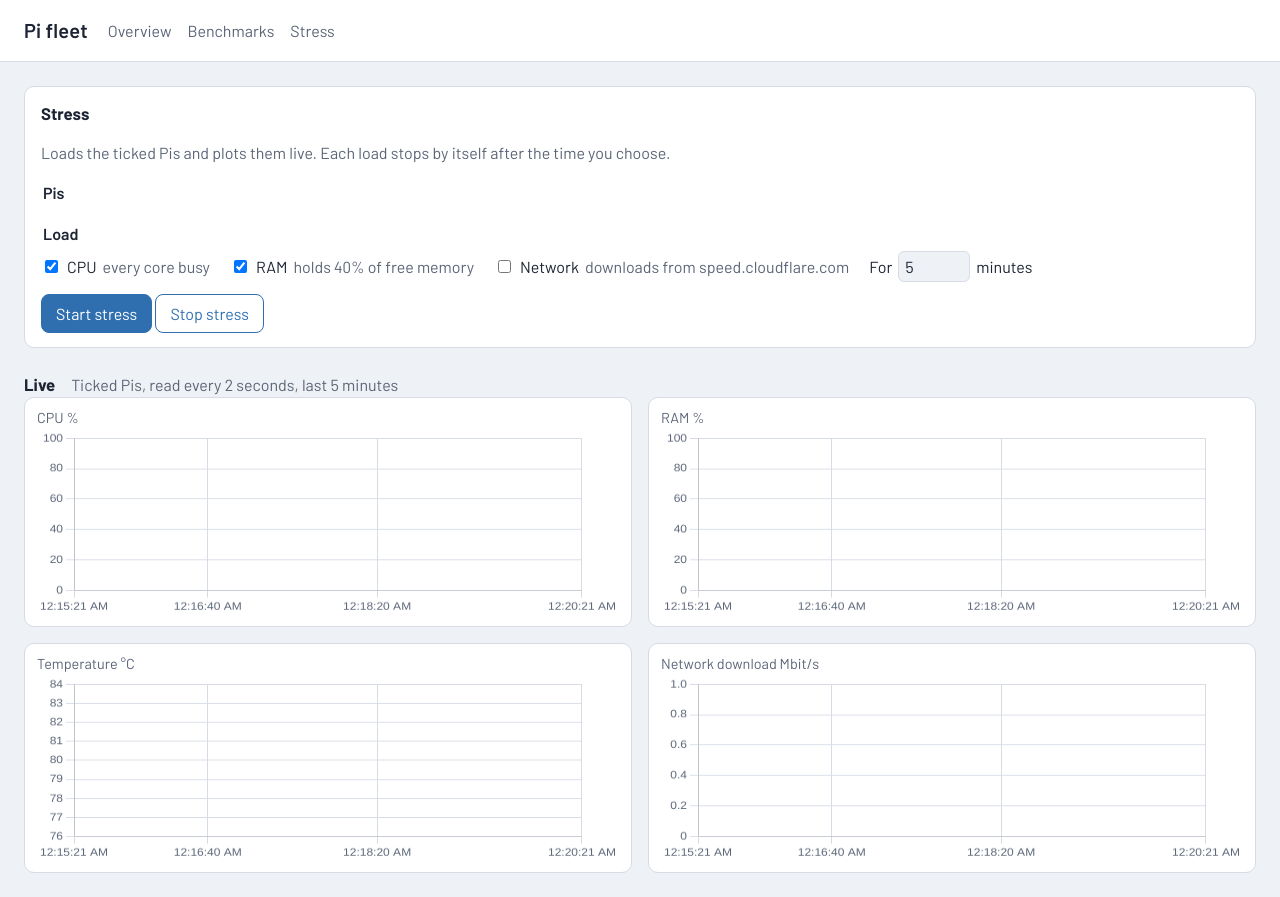
After one commit to automaticdai/rpi-dashboard, a Python web app: template dashboard/rpidash_dashboard/templates/stress.html in a window 1280 px wide. The commit adds this page. Run offline with Jinja, Linux system fonts and the light colour scheme; the template is opened without the code that fills it, so the values that code supplies are empty.

Commit message:
feat: Stress tab with live per-Pi charts (agent /now endpoint, dashboard /api/now)
Co-Authored-By: Claude Opus 5.5 <noreply@anthropic.com>

```diff
--- a/dashboard/rpidash_dashboard/client.py
+++ b/dashboard/rpidash_dashboard/client.py
@@ -79,6 +79,9 @@ class AgentClient:
         return await self._req("POST", host, f"/services/{quote(entry, safe='')}/{quote(action, safe='')}",
                                port=port)
 
+    async def now(self, host: str, port: int | None = None) -> dict:
+        return await self._req("GET", host, "/now", port=port)
+
     async def bench_start(self, host: str, tests: list[str], port: int | None = None) -> dict:
         return await self._req("POST", host, "/bench", port=port, json={"tests": tests})
 
--- a/dashboard/rpidash_dashboard/static/app.js
+++ b/dashboard/rpidash_dashboard/static/app.js
@@ -468,7 +468,6 @@ function bench() {
     try { [pis, table] = await Promise.all([api("GET", "/api/pis"), api("GET", "/api/bench")]); }
     catch (e) { toast(`Couldn't load benchmarks: ${e.message}`); pollTimer = setTimeout(refresh, 10000); return; }
     tickList($("#bench-pis"), pis, "pi", false);
-    tickList($("#stress-pis"), pis, "spi", true);
     renderBenchTable(table.rows, table.running);
     const n = Object.keys(table.running).length;
     $("#bench-run").disabled = n > 0;
@@ -488,6 +487,114 @@ function bench() {
     refresh();
   });
 
+  refresh();
+}
+
+// ---------- stress tab: controls + live charts ----------
+const PI_COLOURS = ["#2f6fb0", "#d55e00", "#009e73", "#cc79a7", "#56b4e9", "#e69f00", "#7a5195", "#8c8c8c"];
+const LIVE_WINDOW_MS = 5 * 60 * 1000;
+const LIVE_METRICS = {
+  cpu: (s) => s.cpu_pct,
+  mem: (s) => (s.mem_total ? (s.mem_used / s.mem_total) * 100 : null),
+  temp: (s) => s.temp_c,
+  net: (s) => (typeof s.net_rx_bps === "number" ? (s.net_rx_bps * 8) / 1e6 : null),
+};
+
+function liveChart(id, opts = {}) {
+  const ink = cssVar("--muted"), line = cssVar("--line");
+  return new Chart(document.getElementById(id), {
+    type: "line",
+    data: { datasets: [] },
+    options: {
+      animation: false, responsive: true, maintainAspectRatio: false, parsing: false, normalized: true,
+      interaction: { mode: "nearest", intersect: false },
+      plugins: { legend: { labels: { color: ink, boxWidth: 12 } } },
+      scales: {
+        x: { type: "linear", grid: { color: line },
+             ticks: { color: ink, maxTicksLimit: 6, maxRotation: 0,
+                      callback: (v) => new Date(v).toLocaleTimeString([], { hour: "2-digit", minute: "2-digit", second: "2-digit" }) } },
+        y: { ticks: { color: ink }, grid: { color: line }, min: opts.min, max: opts.max, suggestedMax: opts.suggestedMax },
+      },
+    },
+  });
+}
+
+function stressPage() {
+  const charts = {
+    cpu: liveChart("l-cpu", { min: 0, max: 100 }),
+    mem: liveChart("l-mem", { min: 0, max: 100 }),
+    temp: liveChart("l-temp", { suggestedMax: 80 }),
+    net: liveChart("l-net", { min: 0 }),
+  };
+  const series = {}; // pi id -> {name, colour, points: {cpu: [], ...}}
+  let order = [];
+  const ticked = (sel) => [...document.querySelectorAll(sel)].filter((i) => i.checked).map((i) => i.value);
+
+  async function seed(p) {
+    // Start each line with the last 10 minutes of stored history, so the charts aren't empty.
+    try {
+      const h = await api("GET", `/api/pis/${encodeURIComponent(p.id)}/history?range=1h`);
+      const since = Date.now() - 10 * 60 * 1000;
+      h.ts.forEach((t, i) => {
+        if (t * 1000 < since) return;
+        const s = { cpu_pct: h.cpu_pct[i], mem_used: h.mem_used[i], mem_total: h.mem_total[i], temp_c: h.temp_c[i], net_rx_bps: h.net_rx_bps[i] };
+        for (const [k, f] of Object.entries(LIVE_METRICS)) series[p.id].points[k].push({ x: t * 1000, y: f(s) });
+      });
+    } catch { /* fine: the line just starts now */ }
+  }
+
+  function draw() {
+    const ids = ticked('#stress-pis input[name="spi"]');
+    const now = Date.now();
+    for (const [k, chart] of Object.entries(charts)) {
+      chart.data.datasets = ids.filter((id) => series[id]).map((id) => ({
+        label: series[id].name, data: series[id].points[k], borderColor: series[id].colour,
+        backgroundColor: series[id].colour, borderWidth: 1.6, pointRadius: 0, tension: 0.2,
+      }));
+      chart.options.scales.x.min = now - LIVE_WINDOW_MS;
+      chart.options.scales.x.max = now;
+      chart.update();
+    }
+  }
+
+  async function poll() {
+    const ids = ticked('#stress-pis input[name="spi"]').filter((id) => series[id]);
+    if (ids.length) {
+      try {
+        const readings = await api("GET", `/api/now?ids=${ids.map(encodeURIComponent).join(",")}`);
+        const cutoff = Date.now() - LIVE_WINDOW_MS - 10000;
+        for (const [id, s] of Object.entries(readings)) {
+          if (!s || !series[id]) continue;
+          for (const [k, f] of Object.entries(LIVE_METRICS)) {
+            const pts = series[id].points[k];
+            pts.push({ x: s.ts * 1000, y: f(s) });
+            while (pts.length && pts[0].x < cutoff) pts.shift();
+          }
+        }
+      } catch { /* keep the last picture; next poll retries */ }
+    }
+    draw();
+    setTimeout(poll, 2000);
+  }
+
+  async function loadPis() {
+    try {
+      const pis = await api("GET", "/api/pis");
+      order = pis.map((p) => p.id);
+      tickList($("#stress-pis"), pis, "spi", true);
+      for (const p of pis) {
+        if (!series[p.id]) {
+          series[p.id] = { name: p.hostname, colour: PI_COLOURS[order.indexOf(p.id) % PI_COLOURS.length],
+                           points: { cpu: [], mem: [], temp: [], net: [] } };
+          if (p.status === "online") seed(p);
+        }
+      }
+    } catch (e) { toast(`Couldn't load Pis: ${e.message}`); }
+  }
+  const refresh = loadPis; // used by the Start/Stop handlers below
+  async function pisLoop() { await loadPis(); setTimeout(pisLoop, 10000); }
+
+  $("#stress-pis").addEventListener("change", draw);
   $("#stress-form").addEventListener("submit", async (e) => {
     e.preventDefault();
     const ids = ticked('#stress-pis input[name="spi"]'), loads = ticked('input[name="load"]');
@@ -509,5 +616,5 @@ function bench() {
     refresh();
   });
 
-  refresh();
+  loadPis().then(() => { poll(); setTimeout(pisLoop, 10000); });
 }
--- a/dashboard/rpidash_dashboard/templates/base.html
+++ b/dashboard/rpidash_dashboard/templates/base.html
@@ -11,7 +11,7 @@
 <body>
 <header class="top">
   <a class="brand" href="/">Pi fleet</a>
-  <nav class="nav"><a href="/">Overview</a><a href="/bench">Benchmarks</a></nav>
+  <nav class="nav"><a href="/">Overview</a><a href="/bench">Benchmarks</a><a href="/stress">Stress</a></nav>
   {% block header %}{% endblock %}
 </header>
 <main>{% block main %}{% endblock %}</main>
--- /dev/null
+++ b/dashboard/rpidash_dashboard/templates/stress.html
@@ -0,0 +1,38 @@
+{% extends "base.html" %}
+{% block title %}Stress · Pi fleet{% endblock %}
+{% block main %}
+<section class="panel run">
+  <h2>Stress</h2>
+  <p class="muted">Loads the ticked Pis and plots them live. Each load stops by itself after the time you choose.</p>
+  <form id="stress-form">
+    <fieldset>
+      <legend>Pis</legend>
+      <div id="stress-pis" class="ticks"></div>
+    </fieldset>
+    <fieldset>
+      <legend>Load</legend>
+      <div class="ticks">
+        <label><input type="checkbox" name="load" value="cpu" checked> CPU <span class="muted">every core busy</span></label>
+        <label><input type="checkbox" name="load" value="ram" checked> RAM <span class="muted">holds 40% of free memory</span></label>
+        <label><input type="checkbox" name="load" value="net"> Network <span class="muted">downloads from speed.cloudflare.com</span></label>
+        <label>For <input type="number" id="stress-minutes" min="1" max="30" value="5"> minutes</label>
+      </div>
+    </fieldset>
+    <button type="submit">Start stress</button>
+    <button type="button" id="stress-stop" class="quiet">Stop stress</button>
+  </form>
+</section>
+<section class="history">
+  <div class="history-head">
+    <h2>Live</h2>
+    <span class="muted">Ticked Pis, read every 2 seconds, last 5 minutes</span>
+  </div>
+  <div id="live-charts" class="charts">
+    <figure><figcaption>CPU %</figcaption><canvas id="l-cpu"></canvas></figure>
+    <figure><figcaption>RAM %</figcaption><canvas id="l-mem"></canvas></figure>
+    <figure><figcaption>Temperature °C</figcaption><canvas id="l-temp"></canvas></figure>
+    <figure><figcaption>Network download Mbit/s</figcaption><canvas id="l-net"></canvas></figure>
+  </div>
+</section>
+{% endblock %}
+{% block script %}<script>stressPage()</script>{% endblock %}
```
Also changed, not shown: agent/rpidash_agent/__main__.py (+10 -1 lines), agent/rpidash_agent/server.py (+6 -2 lines), agent/tests/test_server.py (+10 -1 lines), dashboard/rpidash_dashboard/app.py (+17 -0 lines), dashboard/rpidash_dashboard/templates/bench.html (+0 -21 lines), dashboard/tests/conftest.py (+2 -0 lines), dashboard/tests/test_app.py (+18 -0 lines), dashboard/tests/test_pages.py (+10 -1 lines).
